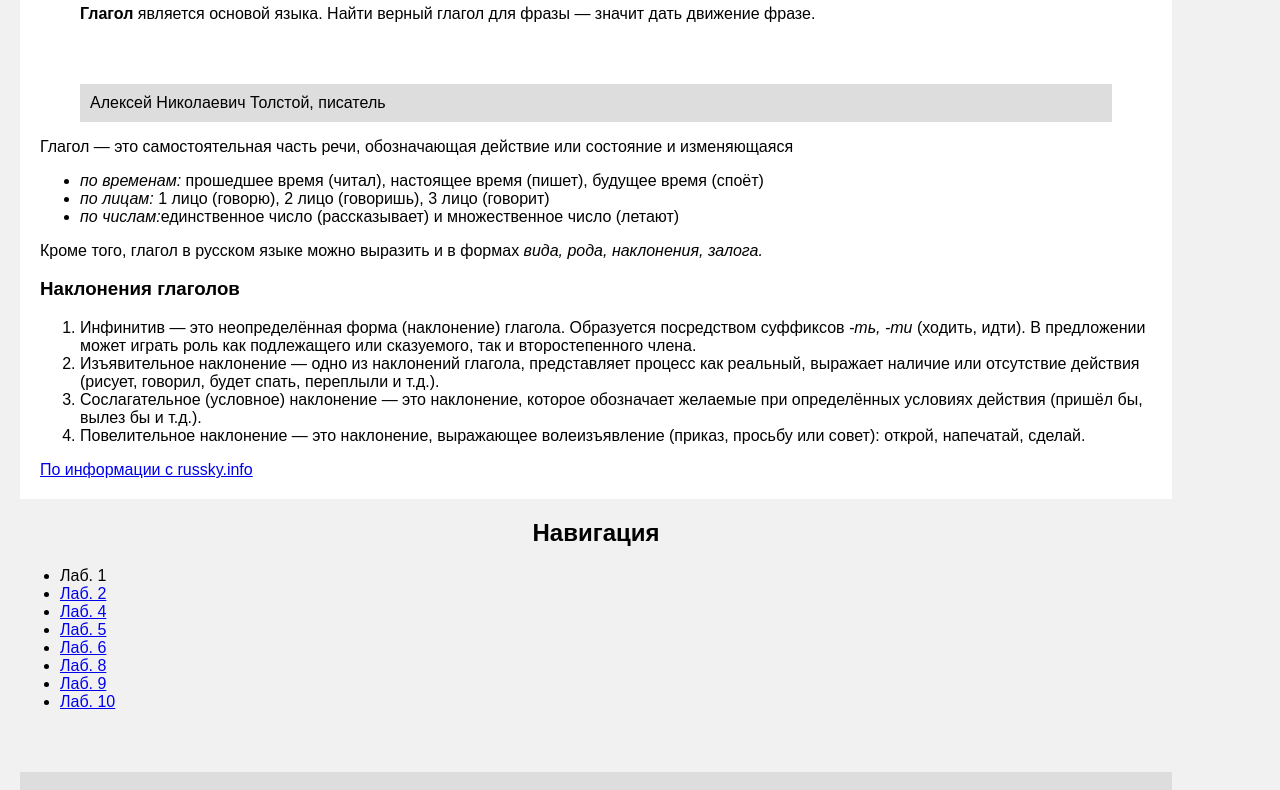
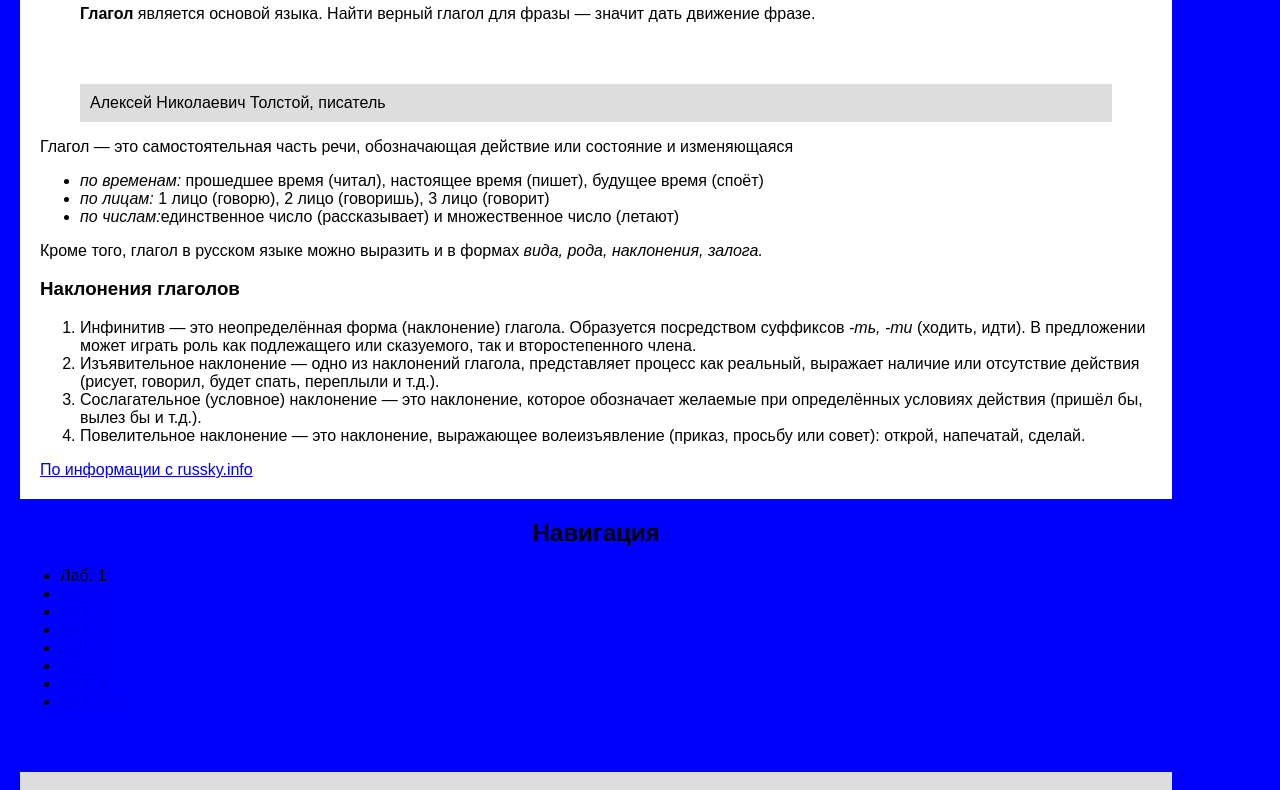
Before and after one commit to Igor17K/Web1, a plain HTML site: page index.html in a window 1280 px wide. Shown: the part 269-1059 px from the top of the page. Drawn offline with Linux system fonts and the light colour scheme.

Commit message:
Сменил цвет фона элемента

```diff
--- a/css/styles.css
+++ b/css/styles.css
@@ -1,6 +1,6 @@
 
 body{
-	background:#f1f1f1;
+	background:blue;
 	font-family:Arial,Helvetica,sans-serif;
 	width:90%;
 	margin:0;
```
